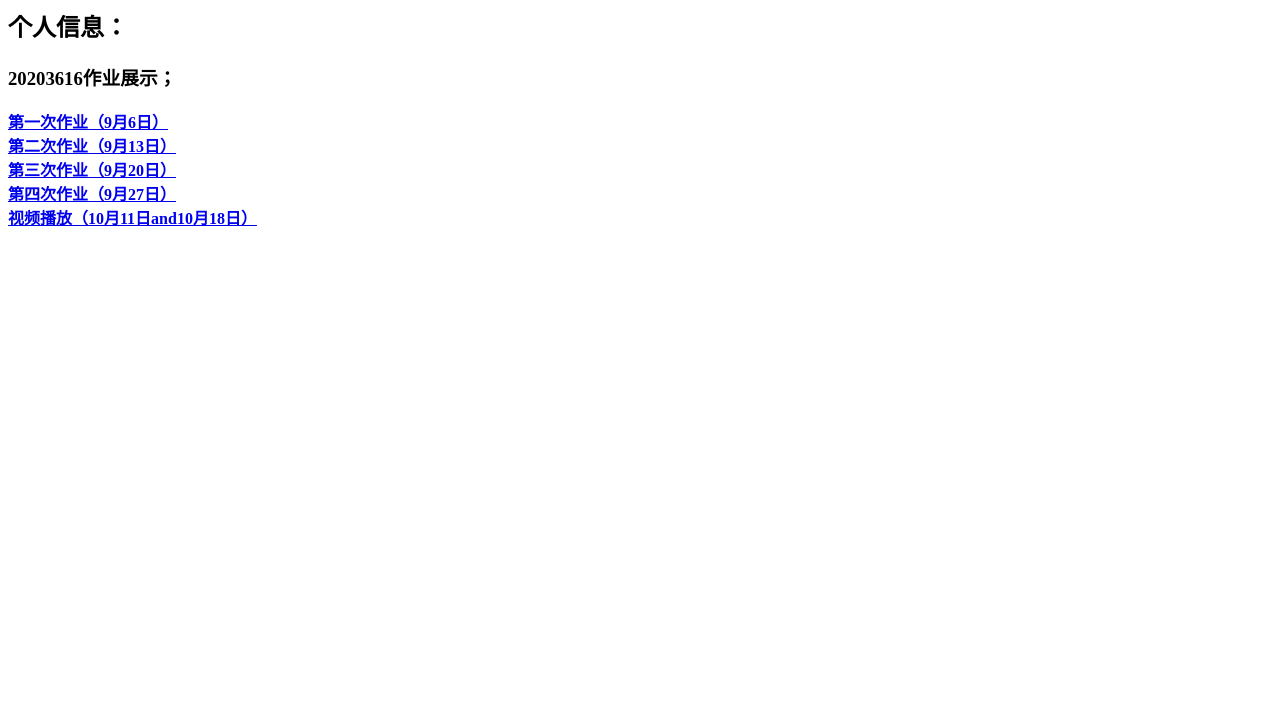
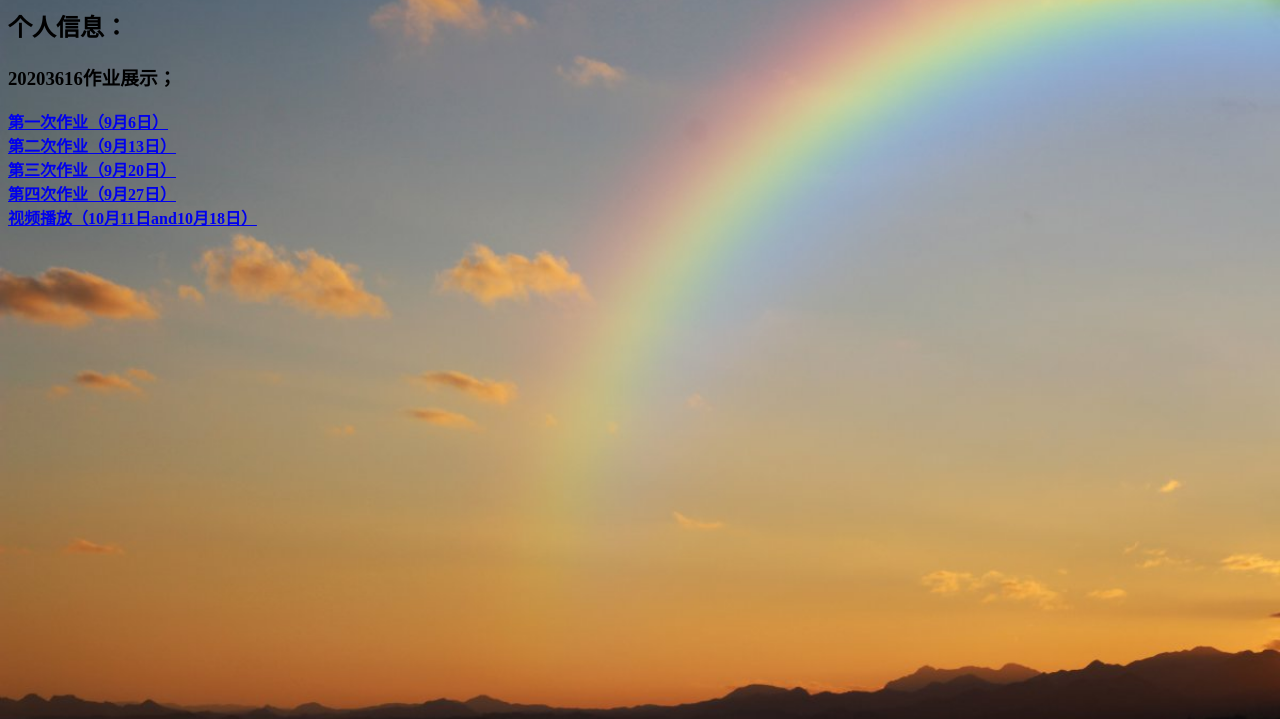
Before and after one commit to xielx1019/xielx1019.github.io, a plain HTML site: page index.html in a window 1280 px wide. Shown: the part 81-800 px from the top of the page. Drawn offline with Linux system fonts and the light colour scheme.

Commit message:
Update index.html

```diff
--- a/index.html
+++ b/index.html
@@ -4,6 +4,11 @@
     <meta charset="UTF-8">
     <title>20213616个人主页</title>
     <style>
+        body{
+            background: url(p1.jpg)no-repeat center center;
+            background-size: cover;
+            background-attachment: fixed;
+        }
         .title{
             text-align: center;
         }
```
